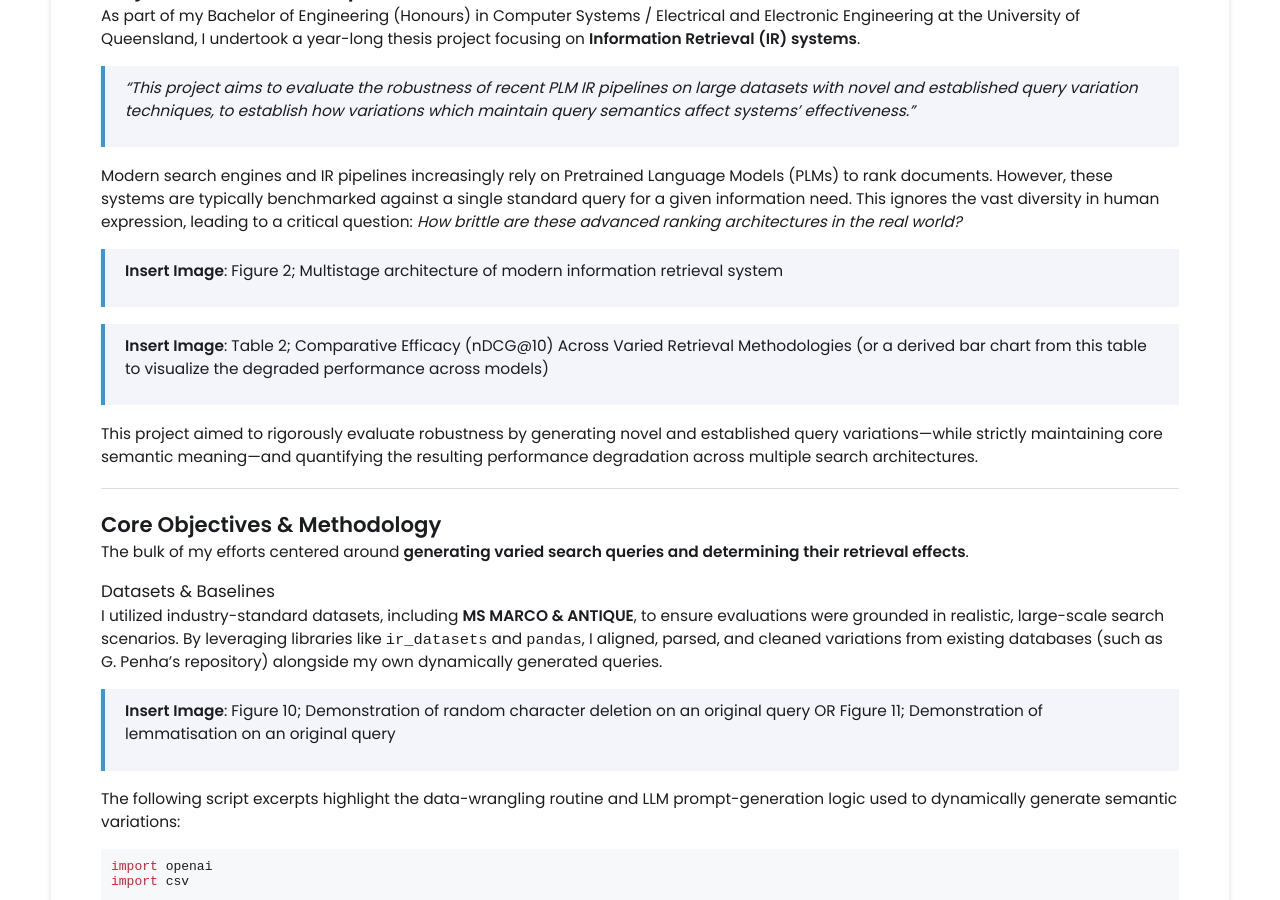
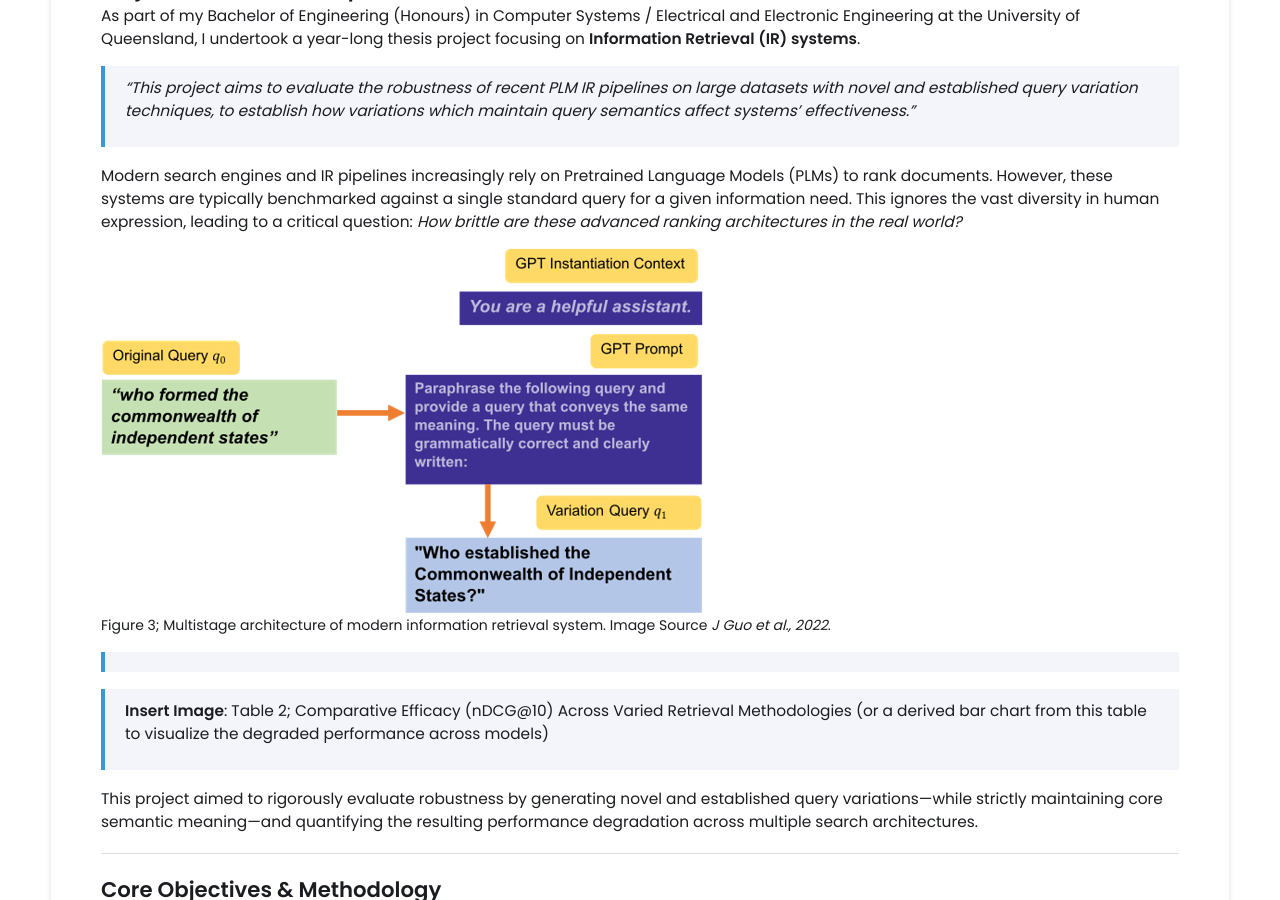
Before and after one commit to OliCar-del/OliCar-del.github.io, a Jekyll site: the page built from _projects/thesis-information-retrieval/index.md, in a window 1280 px wide and 900 px high, scrolled down 977 px. Built offline with Jekyll 4.4.1, drawn with Linux system fonts in a browser that asks for light colours.

Commit message:
caption fig1

```diff
--- a/_projects/thesis-information-retrieval/index.md
+++ b/_projects/thesis-information-retrieval/index.md
@@ -31,7 +31,10 @@ As part of my Bachelor of Engineering (Honours) in Computer Systems / Electrical
 
 Modern search engines and IR pipelines increasingly rely on Pretrained Language Models (PLMs) to rank documents. However, these systems are typically benchmarked against a single standard query for a given information need. This ignores the vast diversity in human expression, leading to a critical question: *How brittle are these advanced ranking architectures in the real world?*
 
-> **Insert Image**: Figure 2; Multistage architecture of modern information retrieval system
+{% include image-gallery.html images="Fig1.png" height="600" %}
+<span style="font-size: 14px">Figure 3; Multistage architecture of modern information retrieval system. Image Source *J Guo et al.,  2022*.</span>
+
+>
 >
 >
 
```
